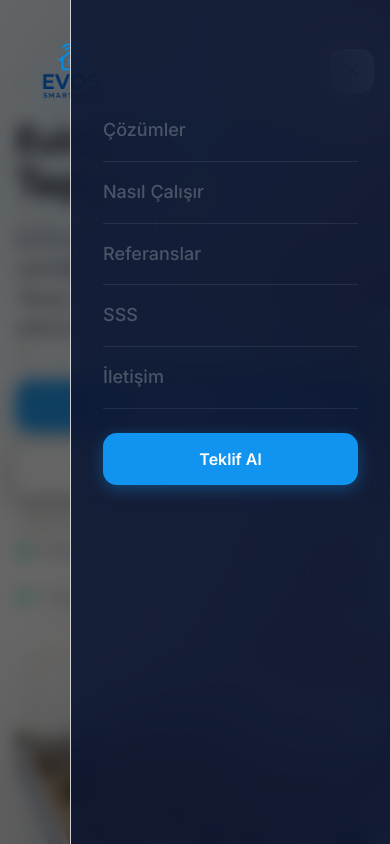
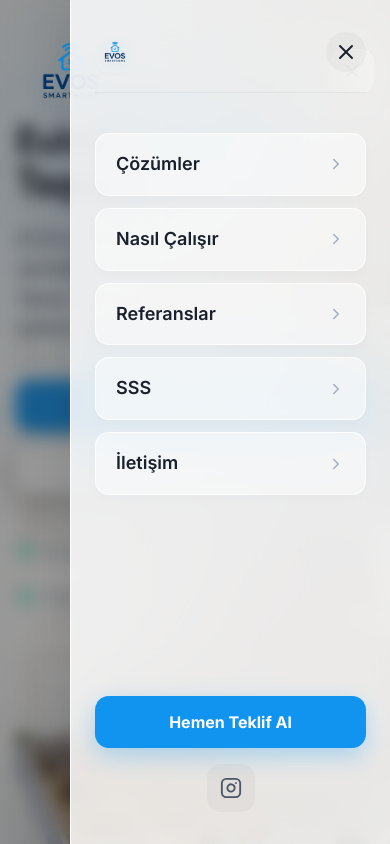
Before and after one commit to ismailhakkii/evos-smart-home, a React (Vite) app: page / in a window 390 px wide. Both pictures are taken after a click on the button 352 px from the left and 71 px from the top of the page. Shown: the top 844 px of the page. Built offline with nearby package versions, Linux system fonts and the light colour scheme.

Commit message:
feat: enhance mobile navigation with animated overlay and drawer, improve styling for better user experience

```diff
--- a/src/App.jsx
+++ b/src/App.jsx
@@ -409,13 +409,58 @@ const App = () => {
           </button>
         </div>
       </nav>
-      <div className={`mobile-overlay ${menuOpen ? 'open' : ''}`} onClick={() => setMenuOpen(false)} />
-      <div className={`mobile-drawer ${menuOpen ? 'open' : ''}`}>
-        {[{l:'Çözümler',id:'cozumler'},{l:'Nasıl Çalışır',id:'nasil'},{l:'Referanslar',id:'referanslar'},{l:'SSS',id:'sss'},{l:'İletişim',id:'iletisim'}].map(i => (
-          <a key={i.id} href={`#${i.id}`} className="nav-link" onClick={e => { e.preventDefault(); scrollTo(i.id); }}>{i.l}</a>
-        ))}
-        <button className="nav-cta" onClick={() => scrollTo('iletisim')}>Teklif Al</button>
-      </div>
+      <AnimatePresence>
+        {menuOpen && (
+          <>
+            <motion.div
+              className="mobile-overlay"
+              initial={{ opacity: 0 }}
+              animate={{ opacity: 1 }}
+              exit={{ opacity: 0 }}
+              onClick={() => setMenuOpen(false)}
+            />
+            <motion.div
+              className="mobile-drawer"
+              initial={{ x: '100%' }}
+              animate={{ x: 0 }}
+              exit={{ x: '100%' }}
+              transition={{ type: 'spring', damping: 25, stiffness: 200 }}
+            >
+              <div className="drawer-header">
+                <img src="/evos_logo.png" alt="EVOS" className="drawer-logo" />
+                <button className="drawer-close" onClick={() => setMenuOpen(false)}><X size={24} /></button>
+              </div>
+              <div className="drawer-links">
+                {[{l:'Çözümler',id:'cozumler'},{l:'Nasıl Çalışır',id:'nasil'},{l:'Referanslar',id:'referanslar'},{l:'SSS',id:'sss'},{l:'İletişim',id:'iletisim'}].map((item, index) => (
+                  <motion.a
+                    key={item.id}
+                    href={`#${item.id}`}
+                    className="drawer-link"
+                    onClick={e => { e.preventDefault(); scrollTo(item.id); }}
+                    initial={{ opacity: 0, x: 20 }}
+                    animate={{ opacity: 1, x: 0 }}
+                    transition={{ delay: 0.1 + index * 0.05 }}
+                  >
+                    {item.l} <ChevronRight size={18} className="link-arrow" />
+                  </motion.a>
+                ))}
+              </div>
+              <div className="drawer-footer">
+                <button className="drawer-cta" onClick={() => scrollTo('iletisim')}>Hemen Teklif Al</button>
+                <div className="drawer-socials">
+                  <a href="https://www.instagram.com/evossmarthome/" target="_blank" rel="noopener noreferrer">
+                    <svg width="22" height="22" viewBox="0 0 24 24" fill="none" stroke="currentColor" strokeWidth="2" strokeLinecap="round" strokeLinejoin="round">
+                      <rect x="2" y="2" width="20" height="20" rx="5" ry="5"></rect>
+                      <path d="M16 11.37A4 4 0 1 1 12.63 8 4 4 0 0 1 16 11.37z"></path>
+                      <line x1="17.5" y1="6.5" x2="17.51" y2="6.5"></line>
+                    </svg>
+                  </a>
+                </div>
+              </div>
+            </motion.div>
+          </>
+        )}
+      </AnimatePresence>
 
       {/* ═══ HERO ═══ */}
       <section className="hero" style={{ backgroundImage: "url('/hero-bg.png')" }}>
--- a/src/index.css
+++ b/src/index.css
@@ -184,18 +184,27 @@ img{max-width:100%;display:block;}
 }
 @media(min-width:900px){.mobile-toggle{display:none;}}
 
-.mobile-overlay{position:fixed;inset:0;background:rgba(0,0,0,0.6);backdrop-filter:blur(8px);z-index:999;opacity:0;pointer-events:none;transition:opacity 0.3s;}
-.mobile-overlay.open{opacity:1;pointer-events:all;}
+.mobile-overlay{position:fixed;inset:0;background:rgba(0,0,0,0.4);backdrop-filter:blur(8px);z-index:999;}
 .mobile-drawer{
   position:fixed;top:0;right:0;width:320px;max-width:85vw;height:100vh;z-index:1000;
-  background:rgba(10,20,50,0.85);backdrop-filter:blur(40px);-webkit-backdrop-filter:blur(40px);
-  border-left:var(--glass-border);
-  transform:translateX(100%);transition:transform 0.4s cubic-bezier(0.4,0,0.2,1);
-  display:flex;flex-direction:column;padding:100px 32px 32px;
+  background:rgba(255,255,255,0.85);backdrop-filter:blur(40px) saturate(200%);-webkit-backdrop-filter:blur(40px) saturate(200%);
+  border-left:1px solid rgba(255,255,255,1);box-shadow:-10px 0 40px rgba(0,0,0,0.08);
+  display:flex;flex-direction:column;padding:32px 24px;
 }
-.mobile-drawer.open{transform:translateX(0);}
-.mobile-drawer .nav-link{font-size:18px;padding:16px 0;border-bottom:1px solid rgba(255,255,255,0.08);border-radius:0;display:block;}
-.mobile-drawer .nav-cta{margin:24px 0 0;padding:16px;text-align:center;font-size:16px;display:block;border-radius:var(--r-md);}
+.drawer-header{display:flex;align-items:center;justify-content:space-between;margin-bottom:40px;border-bottom:1px solid rgba(0,0,0,0.05);padding-bottom:20px;}
+.drawer-logo{height:40px;width:auto;filter:drop-shadow(0 2px 8px rgba(17,148,240,0.15));}
+.drawer-close{width:40px;height:40px;border-radius:50%;background:rgba(0,0,0,0.03);display:flex;align-items:center;justify-content:center;color:var(--text-1);transition:var(--transition);}
+.drawer-close:hover{background:rgba(239,68,68,0.1);color:#ef4444;}
+.drawer-links{display:flex;flex-direction:column;gap:12px;flex:1;}
+.drawer-link{display:flex;align-items:center;justify-content:space-between;font-size:18px;font-weight:600;color:var(--text-1);padding:16px 20px;border-radius:var(--r-md);background:rgba(255,255,255,0.5);border:1px solid rgba(255,255,255,0.8);box-shadow:0 4px 12px rgba(0,0,0,0.02);transition:var(--transition);}
+.drawer-link:hover{background:white;box-shadow:0 8px 20px rgba(0,0,0,0.06);transform:translateY(-2px);color:var(--blue);}
+.drawer-link .link-arrow{color:var(--text-4);transition:var(--transition);}
+.drawer-link:hover .link-arrow{color:var(--blue);transform:translateX(4px);}
+.drawer-footer{margin-top:auto;display:flex;flex-direction:column;gap:16px;}
+.drawer-cta{padding:16px;text-align:center;font-size:16px;font-weight:700;color:white;background:var(--blue);border-radius:var(--r-md);box-shadow:0 8px 24px rgba(17,148,240,0.3);}
+.drawer-socials{display:flex;justify-content:center;}
+.drawer-socials a{width:48px;height:48px;border-radius:14px;background:rgba(0,0,0,0.03);display:flex;align-items:center;justify-content:center;color:var(--text-2);transition:var(--transition);}
+.drawer-socials a:hover{background:var(--blue);color:white;transform:translateY(-2px);box-shadow:0 6px 16px rgba(17,148,240,0.3);}
 
 /* ═══════════════════════════════════════════════
    HERO
@@ -351,8 +360,8 @@ img{max-width:100%;display:block;}
   display:grid;grid-template-columns:repeat(2,1fr);
   background:var(--glass-1);
   backdrop-filter:blur(20px);-webkit-backdrop-filter:blur(20px);
-  border:var(--glass-border);border-radius:var(--r-xl);
-  overflow:hidden;box-shadow:var(--shadow-glass-lg);
+  border:1px solid rgba(255,255,255,1);border-radius:var(--r-xl);
+  overflow:hidden;box-shadow:0 12px 40px rgba(0,0,0,0.06), inset 0 1px 1px rgba(255,255,255,0.8), inset 1px 0 1px rgba(255,255,255,0.3);
 }
 @media(min-width:768px){.stats-grid{grid-template-columns:repeat(4,1fr);}}
 .stat-card{padding:32px 24px;text-align:center;position:relative;transition:var(--transition);}
@@ -399,7 +408,7 @@ img{max-width:100%;display:block;}
   padding:32px;
   transition:var(--transition);
   position:relative;overflow:hidden;
-  box-shadow:0 8px 30px rgba(0,0,0,0.05);
+  box-shadow:0 8px 30px rgba(0,0,0,0.05), inset 0 1px 1px rgba(255,255,255,0.8), inset 1px 0 1px rgba(255,255,255,0.3);
 }
 /* Top shimmer line */
 .feature-card::before{content:'';position:absolute;top:0;left:0;right:0;height:3px;opacity:0;transition:opacity 0.3s;border-radius:var(--r-xl) var(--r-xl) 0 0;}
@@ -469,7 +478,7 @@ img{max-width:100%;display:block;}
   border:1px solid rgba(255,255,255,1);
   border-radius:var(--r-xl);
   padding:40px;
-  box-shadow:0 12px 40px rgba(0,0,0,0.06);
+  box-shadow:0 12px 40px rgba(0,0,0,0.06), inset 0 1px 1px rgba(255,255,255,0.8), inset 1px 0 1px rgba(255,255,255,0.3);
 }
 @media(min-width:768px){.testimonial-card{min-width:calc(50% - 12px);}}
 .testimonial-stars{display:flex;gap:4px;margin-bottom:16px;}
```
